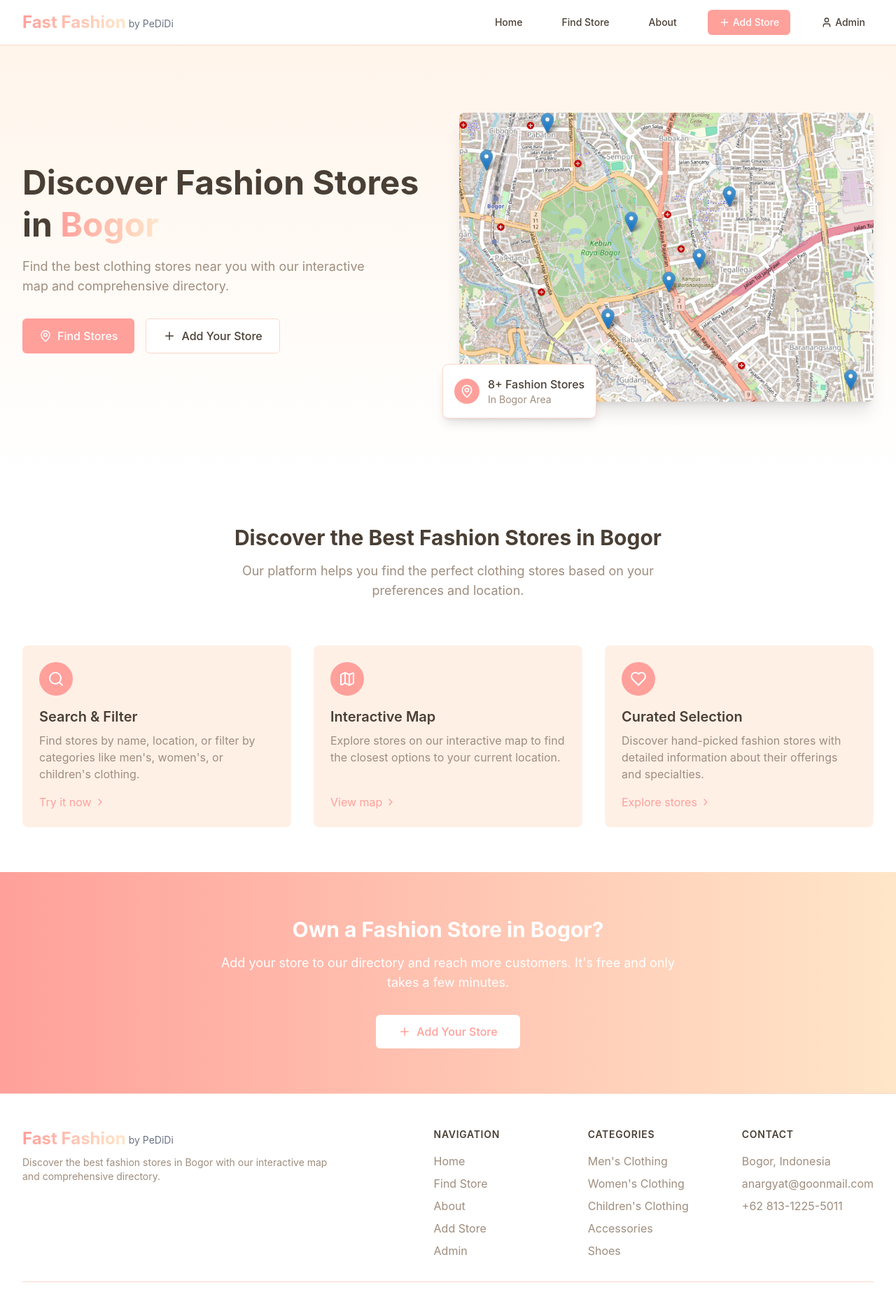
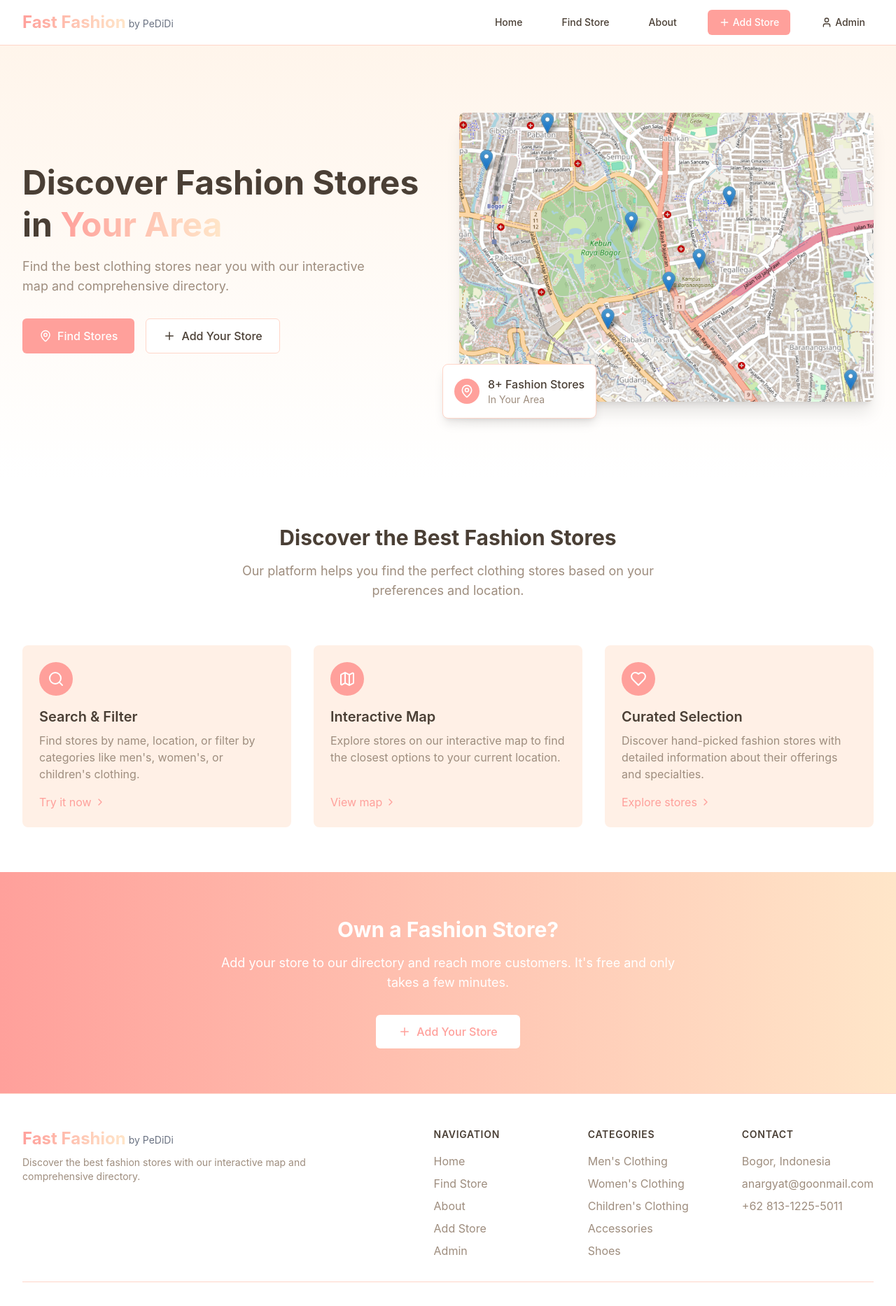
Before and after one commit to yyacyn/fast-fashion, a Next.js app: page /home in a window 1280 px wide. Shown: the top 1866 px of the page at 70% size. Built offline with nearby package versions, Linux system fonts and the light colour scheme.

Commit message:
update fitur baru

```diff
--- a/src/app/layout.tsx
+++ b/src/app/layout.tsx
@@ -5,8 +5,8 @@ import { ThemeProvider } from "../components/theme-provider"
 const inter = Inter({ subsets: ["latin"] })
 
 export const metadata = {
-  title: "Fast Fashion by Pedidi - Find Clothing Stores in Bogor",
-  description: "Discover the best fashion stores in Bogor with our interactive map and comprehensive directory.",
+  title: "Fast Fashion by Pedidi - Find Clothing Stores",
+  description: "Discover the best fashion stores with our interactive map and comprehensive directory.",
 }
 
 export default function RootLayout({ children }) {
--- a/src/components/credits-page.js
+++ b/src/components/credits-page.js
@@ -23,7 +23,7 @@ export default function CreditsPage() {
                         About this Project
                     </h1>
                     <p className="mt-4 text-lg text-[var(--muted-foreground)] max-w-2xl mx-auto">
-                        This web app helps users discover and explore clothing stores around Bogor. It comes with useful features like search, category filters, and an interactive map to make finding shops easier. Built with Next.js, Tailwind CSS, OpenStreetMap, Supabase, and Leaflet, the app is designed to be fast, user-friendly, and responsive on all devices.
+                        This web app helps users discover and explore clothing stores around Your area. It comes with useful features like search, category filters, and an interactive map to make finding shops easier. Built with Next.js, Tailwind CSS, OpenStreetMap, Supabase, and Leaflet, the app is designed to be fast, user-friendly, and responsive on all devices.
                     </p>
                 </div>
             </div>
@@ -190,7 +190,7 @@ export default function CreditsPage() {
                                 <div className="bg-white p-6 rounded-md shadow-sm border border-[var(--border)]">
                                     <h3 className="text-lg font-semibold text-[var(--foreground)] mb-2">Store Data</h3>
                                     <p className="text-sm text-[var(--foreground)] mb-4">
-                                        The information about fashion stores in Bogor is collected from various sources, including:
+                                        The information about fashion stores is collected from various sources.
                                     </p>
                                     <ul className="space-y-2 text-sm">
                                         <li className="flex items-start">
--- a/src/components/footer.js
+++ b/src/components/footer.js
@@ -13,7 +13,7 @@ export default function Footer() {
                             <span className="ml-1 mt-1 text-sm text-gray-500">by PeDiDi</span>
                         </Link>
                         <p className="mt-2 text-sm text-[var(--muted-foreground)] max-w-md">
-                            Discover the best fashion stores in Bogor with our interactive map and comprehensive directory.
+                            Discover the best fashion stores with our interactive map and comprehensive directory.
                         </p>
                     </div>
 
--- a/src/components/landing-page.js
+++ b/src/components/landing-page.js
@@ -24,7 +24,7 @@ export default function LandingPage() {
                             <h1 className="text-4xl md:text-5xl font-bold text-[var(--foreground)] leading-tight">
                                 Discover Fashion Stores in{" "}
                                 <span className="bg-gradient-to-r from-[#FFA09B] to-[#FFE6C9] text-transparent bg-clip-text">
-                                    Bogor
+                                    Your Area
                                 </span>
                             </h1>
                             <p className="mt-4 text-lg text-[var(--muted-foreground)] max-w-lg">
@@ -64,7 +64,7 @@ export default function LandingPage() {
                                     </div>
                                     <div>
                                         <p className="font-medium text-[var(--foreground)]">8+ Fashion Stores</p>
-                                        <p className="text-sm text-[var(--muted-foreground)]">In Bogor Area</p>
+                                        <p className="text-sm text-[var(--muted-foreground)]">In Your Area</p>
                                     </div>
                                 </div>
                             </div>
@@ -78,7 +78,7 @@ export default function LandingPage() {
             <section className="py-16 bg-white">
                 <div className="max-w-7xl mx-auto px-4 sm:px-6 lg:px-8">
                     <div className="text-center mb-16">
-                        <h2 className="text-3xl font-bold text-[var(--foreground)]">Discover the Best Fashion Stores in Bogor</h2>
+                        <h2 className="text-3xl font-bold text-[var(--foreground)]">Discover the Best Fashion Stores</h2>
                         <p className="mt-4 text-lg text-[var(--muted-foreground)] max-w-2xl mx-auto">
                             Our platform helps you find the perfect clothing stores based on your preferences and location.
                         </p>
@@ -291,7 +291,7 @@ export default function LandingPage() {
             {/* CTA Section */}
             <section className="py-16 bg-gradient-to-r from-[#FFA09B] to-[#FFE6C9]">
                 <div className="max-w-7xl mx-auto px-4 sm:px-6 lg:px-8 text-center">
-                    <h2 className="text-3xl font-bold text-white mb-4">Own a Fashion Store in Bogor?</h2>
+                    <h2 className="text-3xl font-bold text-white mb-4">Own a Fashion Store?</h2>
                     <p className="text-white text-lg max-w-2xl mx-auto mb-8">
                         Add your store to our directory and reach more customers. It's free and only takes a few minutes.
                     </p>
--- a/src/components/store-finder-app.tsx
+++ b/src/components/store-finder-app.tsx
@@ -346,6 +346,9 @@ export default function StoreFinderApp() {
                                                 <Phone size={16} className="mr-2 text-[var(--primary)]" />
                                                 <span>{selectedStore.properties.phone}</span>
                                             </p>
+                                            <p className="text-sm mb-3">
+                                                {selectedStore.properties.description || "No description available."}
+                                            </p>
                                             <div className="flex flex-wrap gap-2 mt-2">
                                                 {selectedStore.properties.categories.map((cat) => {
                                                     const category = STORE_CATEGORIES.find((c) => c.id === cat)
```
